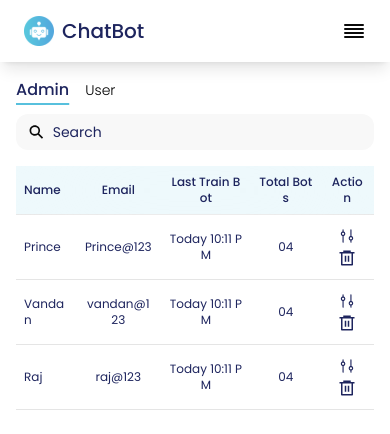
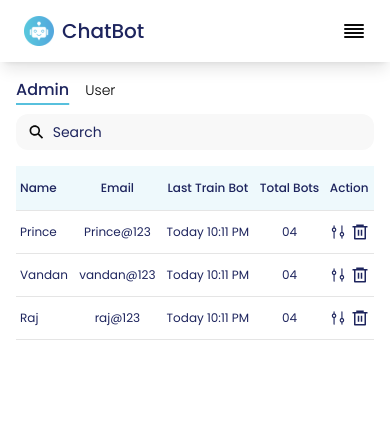
Before and after one commit to patel-poojan/chatbot-frontend, a Next.js app: page /users in a window 390 px wide. Shown: the top 434 px of the page. Built offline with nearby package versions, Linux system fonts and the light colour scheme; no server answers.

Commit message:
fix: some css changed in table

```diff
--- a/src/components/ui/table.tsx
+++ b/src/components/ui/table.tsx
@@ -74,7 +74,7 @@ const TableHead = React.forwardRef<
   <th
     ref={ref}
     className={cn(
-      "!h-11 !py-2 px-2  align-middle text-[#1E255E]   text-xs md:text-sm lg:text-base font-medium [&:has([role=checkbox])]:pr-0 [&>[role=checkbox]]:translate-y-[2px]",
+      "!h-11 !py-2 px-1 sm:px-2  align-middle text-[#1E255E]   text-xs md:text-sm lg:text-base font-medium [&:has([role=checkbox])]:pr-0 [&>[role=checkbox]]:translate-y-[2px]",
       className
     )}
     {...props}
@@ -89,7 +89,7 @@ const TableCell = React.forwardRef<
   <td
     ref={ref}
     className={cn(
-      "px-2 py-3 align-middle [&:has([role=checkbox])]:pr-0 text-xs md:text-sm lg:text-base font-normal text-[#1E255E] [&>[role=checkbox]]:translate-y-[2px]",
+      "px-1 sm:px-2 py-3 align-middle [&:has([role=checkbox])]:pr-0 text-xs md:text-sm lg:text-base font-normal text-[#1E255E] [&>[role=checkbox]]:translate-y-[2px]",
       className
     )}
     {...props}
```
